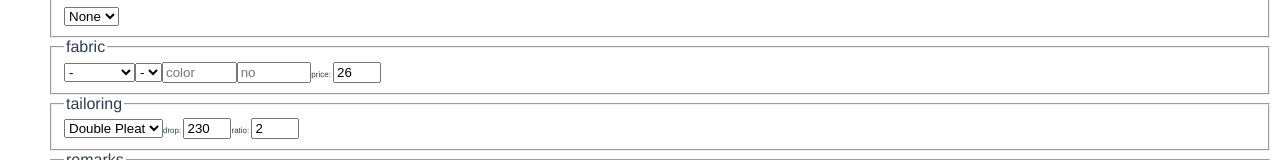
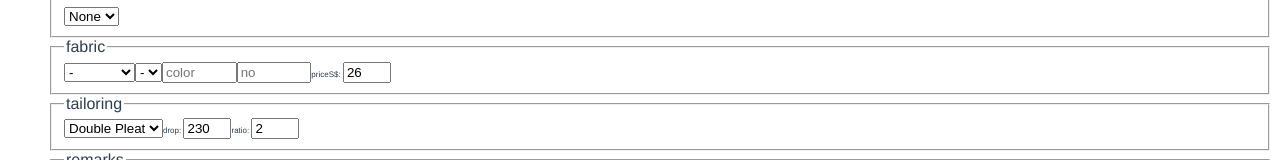
Before and after one commit to doublecatgroup/form, a Vue app: page / in a window 1280 px wide. Both pictures are taken after typing "Sample" into the empty fields and a click on the button "Add". Shown: the part 353-513 px from the top of the page. Built offline with nearby package versions, Linux system fonts and the light colour scheme.

Commit message:
Update Fabric.vue

```diff
--- a/src/components/Fabric.vue
+++ b/src/components/Fabric.vue
@@ -12,7 +12,7 @@
 
     <show-modifications-input placeholder="color" v-model="color" :original="design.value.color"/>
     <show-modifications-input placeholder="no" v-model="no" :original="design.value.no"/>
-    <label>price: <show-modifications-input placeholder="price" type="number" v-model.number="price" step="any" :original="fabric.price"/></label>
+    <label>priceS$: <show-modifications-input placeholder="price" type="number" v-model.number="price" step="any" :original="fabric.price"/></label>
   </span>
 </template>
 
```
